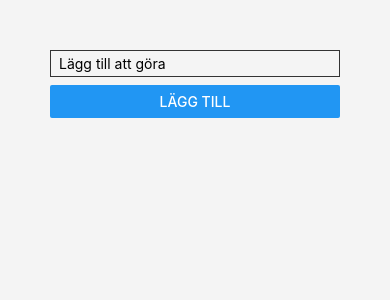
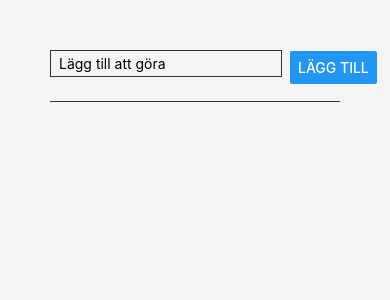
Before and after one commit to MichaelGustavsson/React-Native, a React Native app in the folder TodoList/: screen / in a window 390 px wide. Shown: the top 300 px of the page. Built offline with nearby package versions, Linux system fonts and the light colour scheme.

Commit message:
Added ScrollView

```diff
--- a/TodoList/App.js
+++ b/TodoList/App.js
@@ -1,11 +1,48 @@
-import { StatusBar } from 'expo-status-bar';
-import { StyleSheet, Text, View, TextInput, Button } from 'react-native';
+import uuid from 'react-native-uuid';
+import { useState } from 'react';
+import {
+  StyleSheet,
+  Text,
+  View,
+  TextInput,
+  Button,
+  ScrollView,
+} from 'react-native';
 
 export default function App() {
+  const [todoText, setTodoText] = useState('');
+  const [todoItems, setTodoItems] = useState([]);
+
+  function onTextChangedHandler(text) {
+    setTodoText(text);
+  }
+
+  function onAddTodoHandler() {
+    setTodoItems((currentTodoItems) => [
+      ...currentTodoItems,
+      { text: todoText, key: uuid.v4() },
+    ]);
+  }
+
   return (
     <View style={styles.appContainer}>
-      <TextInput style={styles.textInput} placeholder='Lägg till att göra' />
-      <Button title='Lägg till' />
+      <View style={styles.inputContainer}>
+        <TextInput
+          style={styles.textInput}
+          onChangeText={onTextChangedHandler}
+          placeholder='Lägg till att göra'
+        />
+        <Button title='Lägg till' onPress={onAddTodoHandler} />
+      </View>
+      <View style={styles.todoListContainer}>
+        <ScrollView>
+          {todoItems.map((todoItem) => (
+            <Text key={todoItem.key} style={styles.todoItemContainer}>
+              {todoItem.text}
+            </Text>
+          ))}
+        </ScrollView>
+      </View>
     </View>
   );
 }
@@ -17,10 +54,30 @@ const styles = StyleSheet.create({
     backgroundColor: '#f4f4f4',
   },
   textInput: {
+    flex: 1,
     borderWidth: 1,
-    borderColor: '#333',
+    borderColor: '#333333',
     padding: 4,
     paddingLeft: 8,
     marginBottom: 8,
+    marginRight: 8,
+  },
+
+  todoListContainer: {
+    borderTopColor: '#333333',
+    borderTopWidth: 1,
+    marginTop: 16,
+    paddingTop: 24,
+  },
+  inputContainer: {
+    flexDirection: 'row',
+    justifyContent: 'space-between',
+    alignItems: 'center',
+  },
+  todoItemContainer: {
+    backgroundColor: '#333333',
+    color: '#ffffff',
+    padding: 8,
+    marginTop: 16,
   },
 });
--- a/TodoList/package.json
+++ b/TodoList/package.json
@@ -12,7 +12,8 @@
     "expo": "~46.0.7",
     "expo-status-bar": "~1.4.0",
     "react": "18.0.0",
-    "react-native": "0.69.4"
+    "react-native": "0.69.4",
+    "react-native-uuid": "^2.0.1"
   },
   "devDependencies": {
     "@babel/core": "^7.12.9"
```
Also changed, not shown: 1 other file (tests, documents, lock files or other folders).
